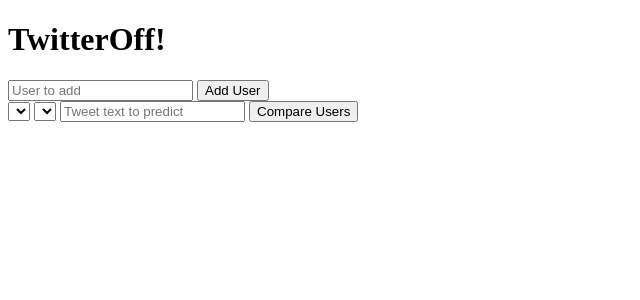
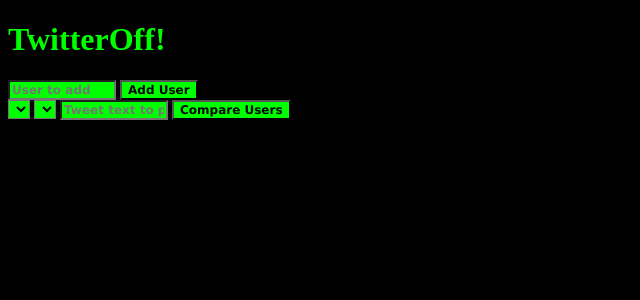
Before and after one commit to Dpgofast/Twitteroff, a Flask app: page / in a window 1280 px wide. Shown: the top 300 px of the page, without its empty margins (0-640 px from the left). Run offline with Flask 2, Linux system fonts and the light colour scheme; lists and menus that the app fills with data are empty.

Commit message:
Balck BG and green text

```diff
--- a/twitteroff/templates/base.html
+++ b/twitteroff/templates/base.html
@@ -1,31 +1,43 @@
 <!DOCTYPE html>
 <html>
     <head>
+        <style>
+        .blacktext {
+            color:black;
+        }
+        .greentext {
+            color:lime
+        }
+        </style>
         <title>TwitterOff - {{ title }}</title>
         <!-- CSS, keywords, metadata goes here -->
     </head>
 
-    <body>
-        <h1>TwitterOff!</h1>
+    <body bgcolor="#000000" class="greentext">
+        <h1 class="greentext">TwitterOff!</h1>
         {% block content %}
-        <form action="/user" method="post">
-            <input type="text" name="user_name" placeholder="User to add">
-            <input type="submit" value="Add User">
+        <form class="blacktext" action="/user" method="post">
+            <input type="text" STYLE="color: #000000; font-family: Verdana; font-weight: bold; font-size: 12px; background-color: #00FF00;"
+            size="10" maxlength="30"name="user_name" placeholder="User to add">
+            <input type="submit"  STYLE="color: #000000; font-family: Verdana;
+             font-weight: bold; font-size: 12px; background-color: #00FF00;" value="Add User">
         </form>
 
-        <form action="/compare" method="post">
-            <select name="user1">
+        <form  bgcolor="#000000" class="greentext" action="/compare" method="post">
+            <select name="user1" STYLE="color: #000000; background-color: #00FF00">
                 {% for user in users %}
-                <option value="{{ user.name }}">{{ user.name }}</option>
+                <option bgcolor="#000000" class="greentext" value="{{ user.name }}">{{ user.name }}</option>
                 {% endfor %}
             </select>
-            <select name="user2">
+            <select name="user2" STYLE="color: #000000; background-color: #00FF00">
                 {% for user in users %}
-                <option value="{{ user.name }}">{{ user.name }}</option>
+                <option  bgcolor="#000000" class="greentext" value="{{ user.name }}">{{ user.name }}</option>
                 {% endfor %}
             </select>
-            <input type="text" name="tweet_text" placeholder="Tweet text to predict">
-            <input type="submit" value="Compare Users">
+            <input type="text" STYLE="color: #000000; font-family: Verdana; font-weight: bold; font-size: 12px; background-color: #00FF00;"
+            size="10" maxlength="30" name="tweet_text" placeholder="Tweet text to predict">
+            <input type="submit" STYLE="color: #000000; font-family: Verdana; font-weight: bold; font-size: 12px; background-color: #00FF00;"
+            size="10" maxlength="30" value="Compare Users">
         </form>
         {% endblock %}
     </body>
--- a/twitteroff/templates/user.html
+++ b/twitteroff/templates/user.html
@@ -1,11 +1,11 @@
 {% extends "base.html" %}
 {% block content%}
 
-<h2>User: {{ title }}</h2>
+<h2 bgcolor="#000000" class="greentext">User: {{ title }}</h2>
 
-<p>{{ message }}</p>
+<p class="greentext">{{ message }}</p>
 
-<ul>
+<ul class="greentext">
    {% for tweet in tweets %}
    <li>{{ tweet.id }} - {{ tweet.text }}</li>
    {% endfor %}
```
